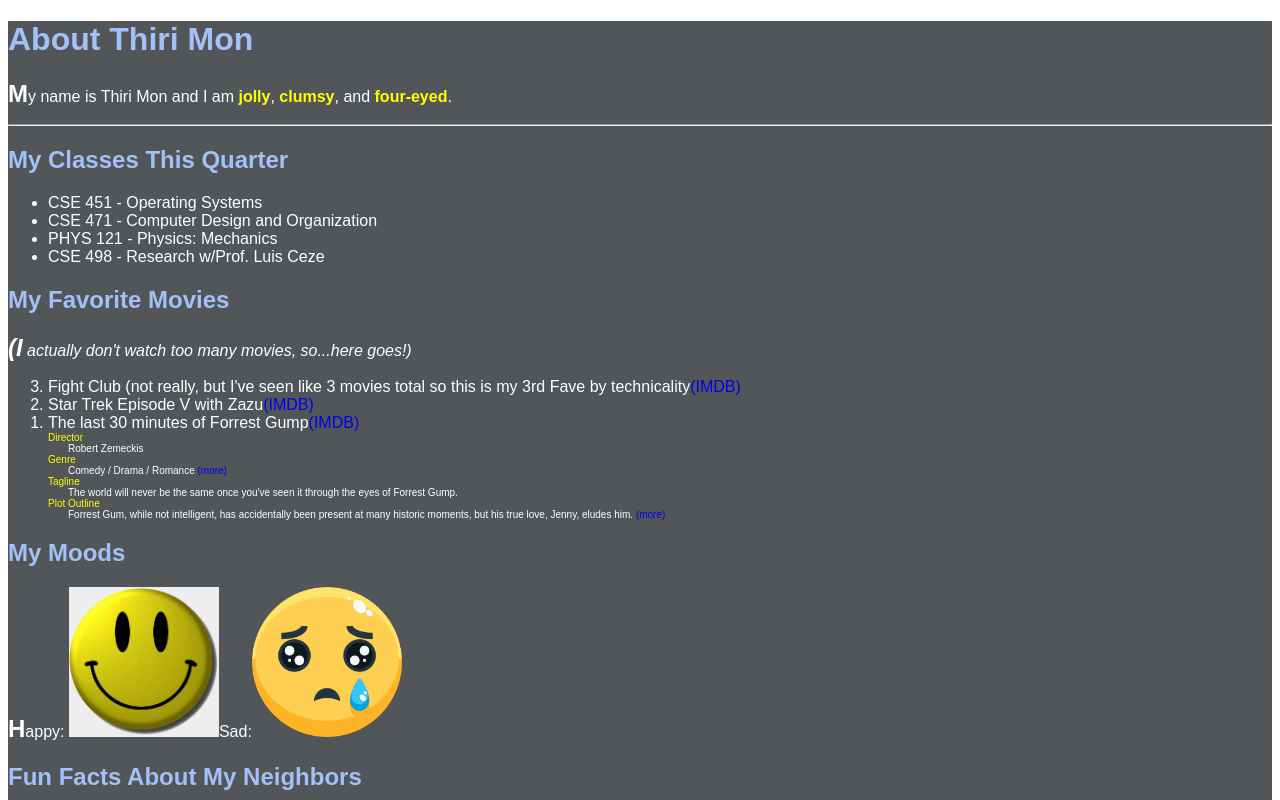
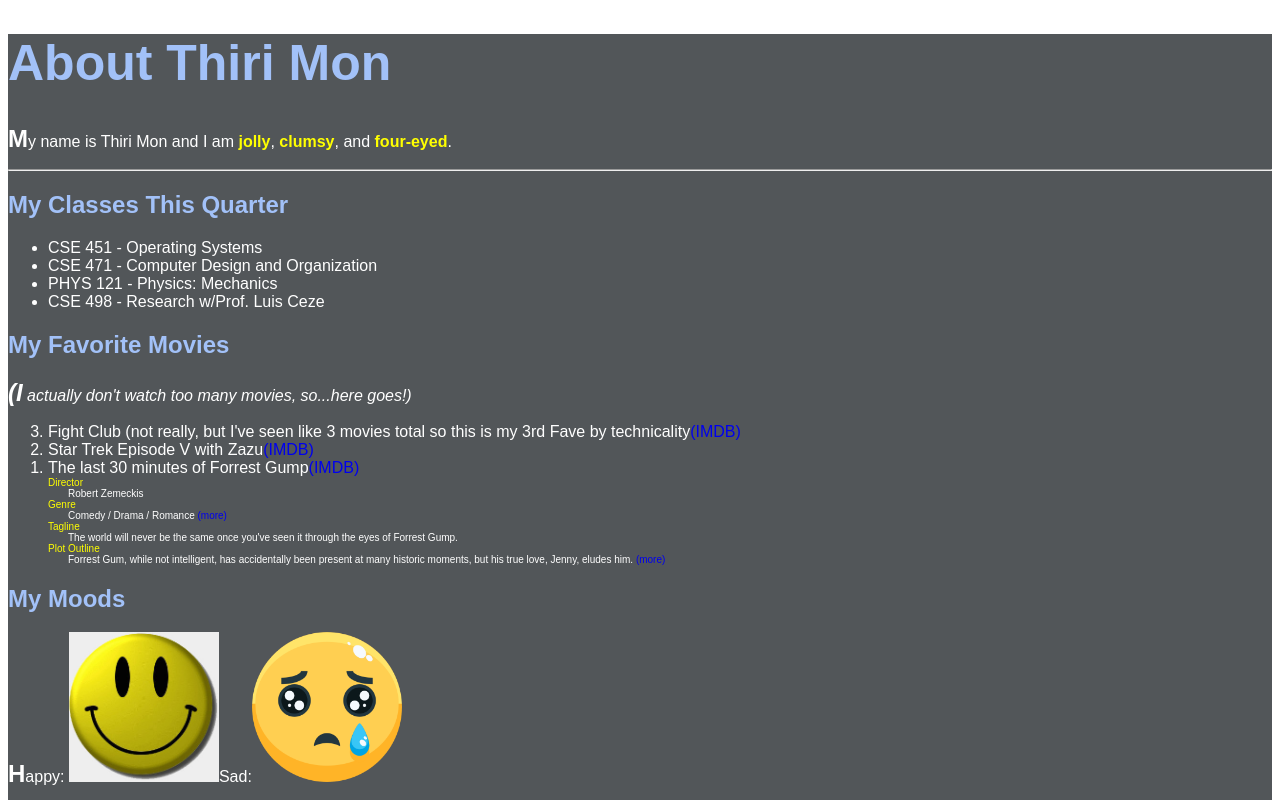
Before and after one commit to ThiriMon1/WAP_2023, a plain HTML site: page aboutMe.html in a window 1280 px wide. Shown: the top 800 px of the page. Drawn offline with Linux system fonts and the light colour scheme.

Commit message:
update css

```diff
--- a/aboutMe.html
+++ b/aboutMe.html
@@ -10,7 +10,7 @@
 
 <body class="custom-font">
     <div style="background-color: #525659;" class="text-color">
-        <h1 class="custom-heading">About Thiri Mon</h1>
+        <h1 class="custom-heading custom-font-size">About Thiri Mon</h1>
         <p class="flip">My name is Thiri Mon and I am <span class="text-color-span">jolly</span>, <span
                 class="text-color-span">clumsy</span>, and <span class="text-color-span">four-eyed</span>.</p>
         <hr />
--- a/css/styleme.css
+++ b/css/styleme.css
@@ -5,6 +5,9 @@
 }
 .custom-heading{
     color: #A2C1F8;
+}
+.custom-font-size{
+    font-size: 50px;
 }
 .italic-text{
     font-style: italic;
```
